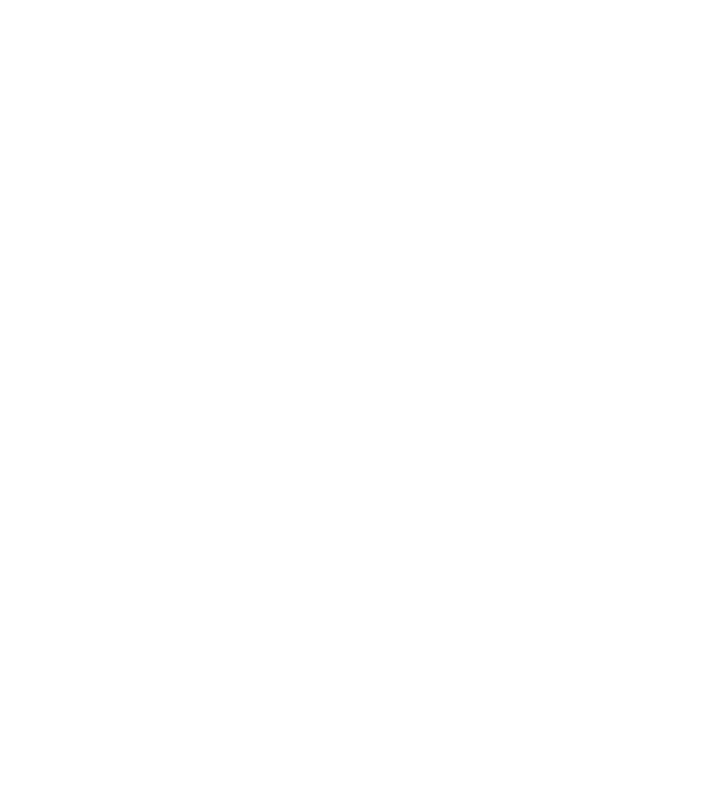
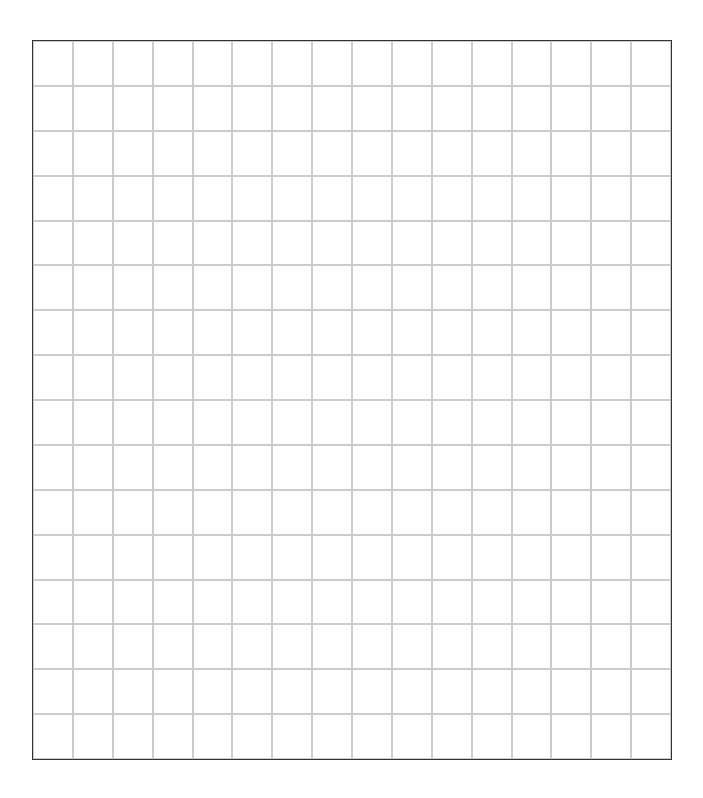
Before and after one commit to midhilaj-n/etch-a-sketch, a plain HTML site: page index.html in a window 1280 px wide. Shown: the whole page, without its empty margins (288-991 px from the left). Drawn offline with Linux system fonts and the light colour scheme.

Commit message:
Created a 16x16 grid layout

```diff
--- a/index.html
+++ b/index.html
@@ -7,6 +7,9 @@
     <link rel="stylesheet" href="style.css">
 </head>
 <body>
+    <div class="container">
+
+    </div>
 
 
 
--- a/script.js
+++ b/script.js
@@ -0,0 +1,8 @@
+const container = document.querySelector('.container');
+
+for (let i = 0; i < 256; i++) {
+    const gridItem = document.createElement('div');
+    gridItem.classList.add('item');
+    container.appendChild(gridItem);
+
+}
--- a/style.css
+++ b/style.css
@@ -0,0 +1,30 @@
+*{
+    margin: 0;
+    padding: 0;
+    box-sizing: border-box;
+}
+
+body{
+    display: flex;
+    justify-content: center;
+    align-items: center;
+    height: 100vh;
+
+}
+
+
+.container{
+    display: flex;
+    flex-wrap: wrap;
+    width: 50%;
+    height: 90vh;
+    border: 1px solid #333;
+}
+
+.item{
+    width: calc(100% / 16);
+    height: calc(100% / 16);
+    border: 1px solid #ccc;
+    box-sizing: border-box;
+
+}
```
